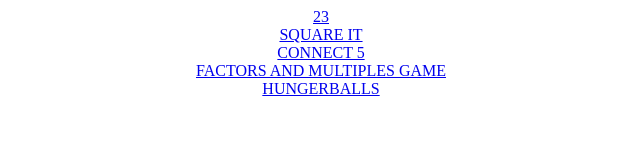
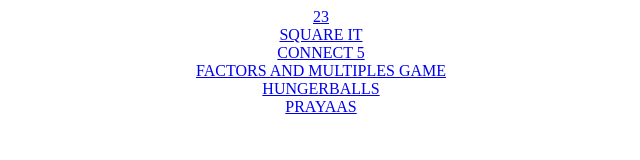
Before and after one commit to aedorado/aedorado.github.io, a plain HTML site: page index.html in a window 1280 px wide. Shown: the whole page, without its empty margins (319-959 px from the left). Drawn offline with Linux system fonts and the light colour scheme.

Commit message:
Prayaas added.

```diff
--- a/index.html
+++ b/index.html
@@ -7,7 +7,7 @@
 <!-- <a href="hangman-master/">HANGMAN</a><br> -->
 <a href="hungerballs-master/">HUNGERBALLS</a><br>
 <!-- <a href="wordmaster-master/">WORDMASTER</a> -->
-
+<a href="https://prayaas.iiita.ac.in">PRAYAAS<a><br>
 </center>
 
 <script>
```
